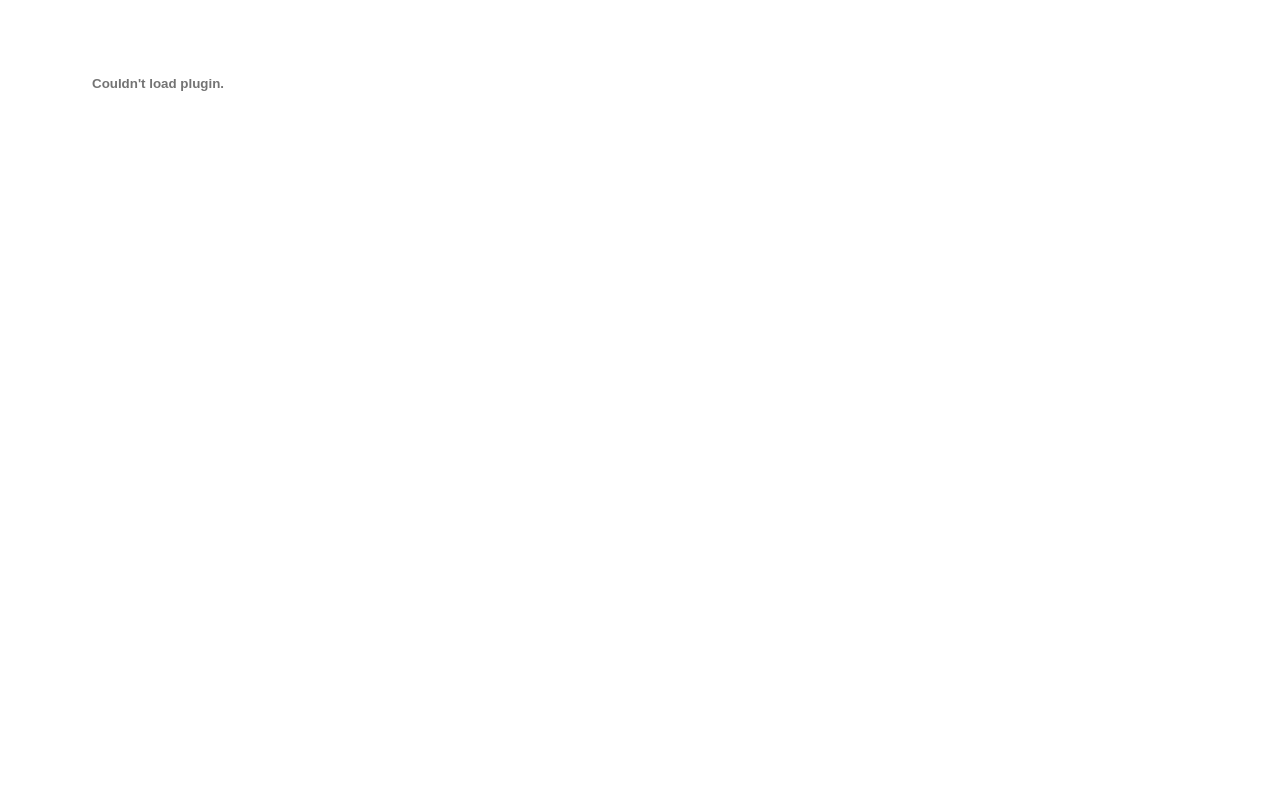
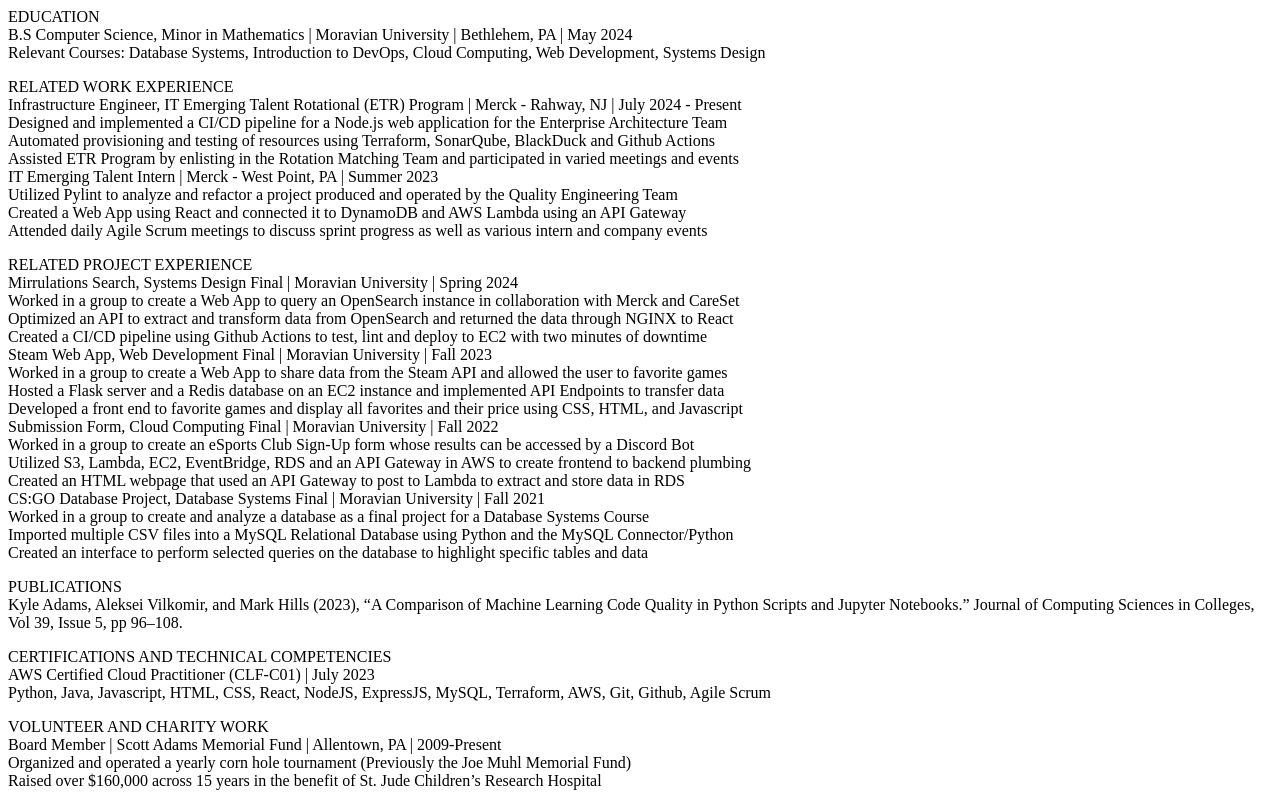
Before and after one commit to adams-k/adams-k.github.io, a plain HTML site: page index.html in a window 1280 px wide. Drawn offline with Linux system fonts and the light colour scheme.

Commit message:
Update index.html

```diff
--- a/index.html
+++ b/index.html
@@ -1 +1,44 @@
-<embed src= “https://adams-k.github.io/AdamsKyleResume.pdf” type=”application/pdf”/>
+<p>EDUCATION<br>
+B.S Computer Science, Minor in Mathematics | Moravian University | Bethlehem, PA | May 2024<br>
+Relevant Courses: Database Systems, Introduction to DevOps, Cloud Computing, Web Development, Systems Design</p>
+
+<p>RELATED WORK EXPERIENCE<br>
+Infrastructure Engineer, IT Emerging Talent Rotational (ETR) Program | Merck - Rahway, NJ | July 2024 - Present<br>
+Designed and implemented a CI/CD pipeline for a Node.js web application for the Enterprise Architecture Team<br>
+Automated provisioning and testing of resources using Terraform, SonarQube, BlackDuck and Github Actions<br>
+Assisted ETR Program by enlisting in the Rotation Matching Team and participated in varied meetings and events<br>
+IT Emerging Talent Intern | Merck - West Point, PA | Summer 2023<br>
+Utilized Pylint to analyze and refactor a project produced and operated by the Quality Engineering Team<br>
+Created a Web App using React and connected it to DynamoDB and AWS Lambda using an API Gateway<br>
+Attended daily Agile Scrum meetings to discuss sprint progress as well as various intern and company events</p>
+
+<p>RELATED PROJECT EXPERIENCE<br>
+Mirrulations Search, Systems Design Final | Moravian University | Spring 2024<br>
+Worked in a group to create a Web App to query an OpenSearch instance in collaboration with Merck and CareSet<br>
+Optimized an API to extract and transform data from OpenSearch and returned the data through NGINX to React<br>
+Created a CI/CD pipeline using Github Actions to test, lint and deploy to EC2 with two minutes of downtime<br>
+Steam Web App, Web Development Final | Moravian University | Fall 2023<br>
+Worked in a group to create a Web App to share data from the Steam API and allowed the user to favorite games<br>
+Hosted a Flask server and a Redis database on an EC2 instance and implemented API Endpoints to transfer data<br>
+Developed a front end to favorite games and display all favorites and their price using CSS, HTML, and Javascript<br>
+Submission Form, Cloud Computing Final | Moravian University | Fall 2022<br>
+Worked in a group to create an eSports Club Sign-Up form whose results can be accessed by a Discord Bot<br>
+Utilized S3, Lambda, EC2, EventBridge, RDS and an API Gateway in AWS to create frontend to backend plumbing<br>
+Created an HTML webpage that used an API Gateway to post to Lambda to extract and store data in RDS<br>
+CS:GO Database Project, Database Systems Final | Moravian University | Fall 2021<br>
+Worked in a group to create and analyze a database as a final project for a Database Systems Course<br>
+Imported multiple CSV files into a MySQL Relational Database using Python and the MySQL Connector/Python<br>
+Created an interface to perform selected queries on the database to highlight specific tables and data</p>
+
+<p>PUBLICATIONS<br>
+Kyle Adams, Aleksei Vilkomir, and Mark Hills (2023), &ldquo;A Comparison of Machine Learning Code Quality in Python Scripts and Jupyter Notebooks.&rdquo; Journal of Computing Sciences in Colleges, Vol 39, Issue 5, pp 96&ndash;108.</p>
+
+<p>CERTIFICATIONS AND TECHNICAL COMPETENCIES<br>
+AWS Certified Cloud Practitioner (CLF-C01) | July 2023<br>
+Python, Java, Javascript, HTML, CSS, React, NodeJS, ExpressJS, MySQL, Terraform, AWS, Git, Github, Agile Scrum</p>
+
+<p>VOLUNTEER AND CHARITY WORK<br>
+Board Member | Scott Adams Memorial Fund | Allentown, PA | 2009-Present<br>
+Organized and operated a yearly corn hole tournament (Previously the Joe Muhl Memorial Fund)<br>
+Raised over $160,000 across 15 years in the benefit of St. Jude Children&rsquo;s Research Hospital<br>
+</p>
```
